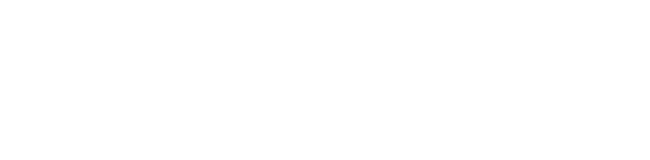
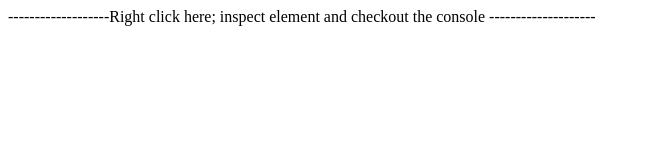
Before and after one commit to Sayan-Ghosh1520/coursera-test, a plain HTML site: page module-4/index.html in a window 1280 px wide. Shown: the whole page, without its empty margins (0-650 px from the left). Drawn offline with Linux system fonts and the light colour scheme.

Commit message:
Update index.html

```diff
--- a/module-4/index.html
+++ b/module-4/index.html
@@ -11,5 +11,6 @@
   <script src="script.js"></script>
 </head>
 <body>
+  	-------------------Right click here; inspect element and checkout the console --------------------
 </body>
 </html>
```
